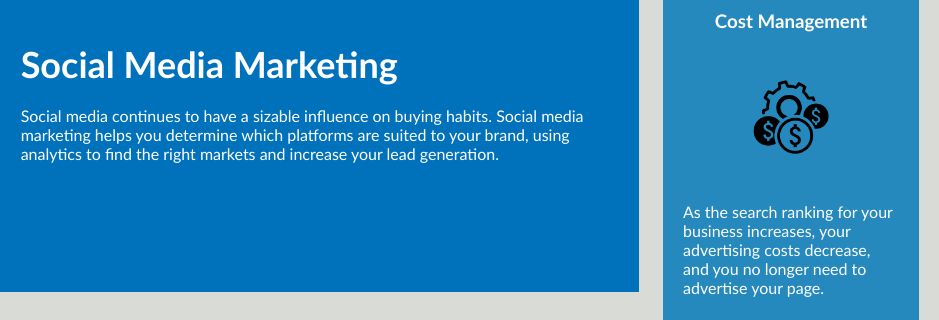
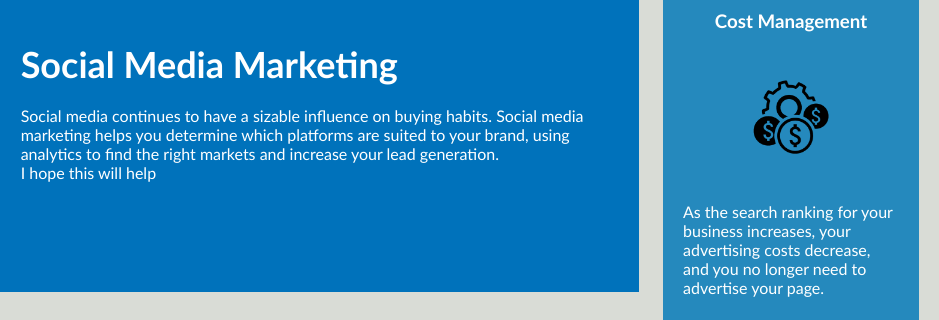
Before and after one commit to WafaMohessin/codeRefactor_july, a plain HTML site: page index.html in a window 1280 px wide. Shown: the part 1570-1890 px from the top of the page, 341-1280 px from the left. Drawn offline with Linux system fonts and the light colour scheme.

Commit message:
save and push

```diff
--- a/index.html
+++ b/index.html
@@ -44,6 +44,7 @@
             <p>
                 Social media continues to have a sizable influence on buying habits. Social media marketing helps you determine which platforms are suited to your brand, using analytics to find the right markets and increase your lead generation.
             </p>
+            <p>I hope this will help</p>
         </div>
         </section>
         <aside class="benefits">
```
